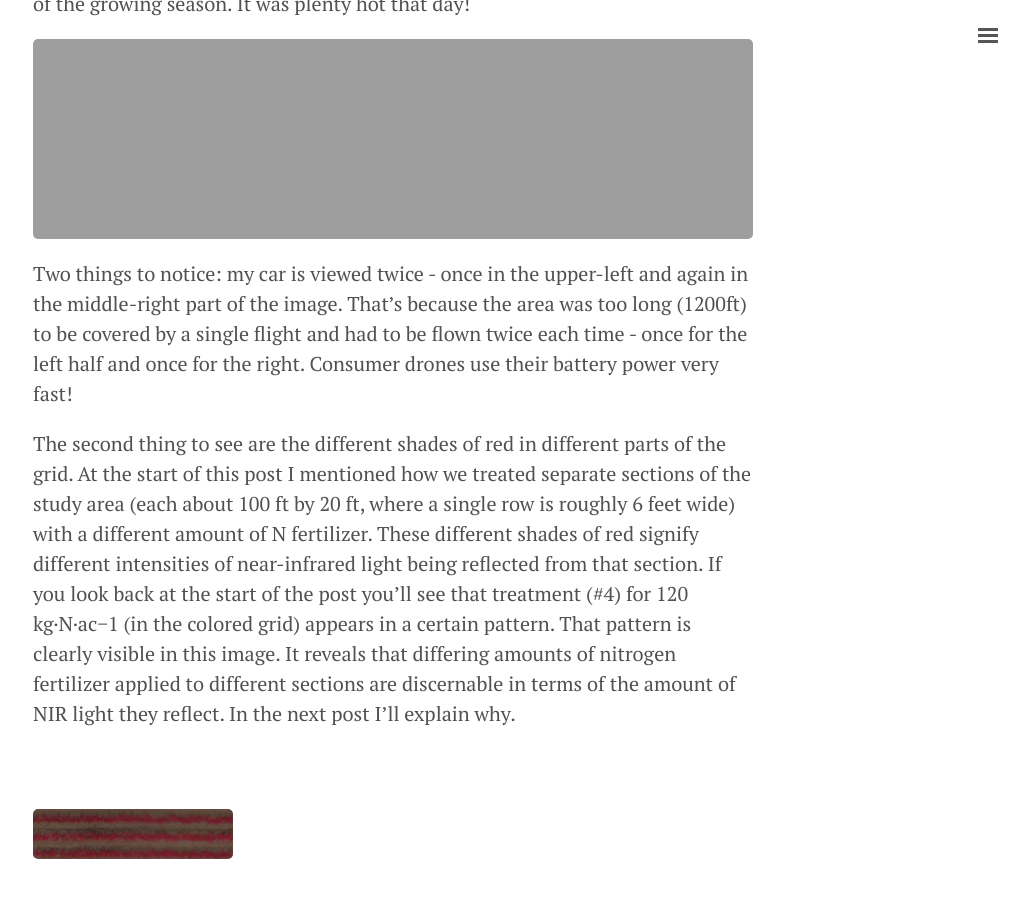
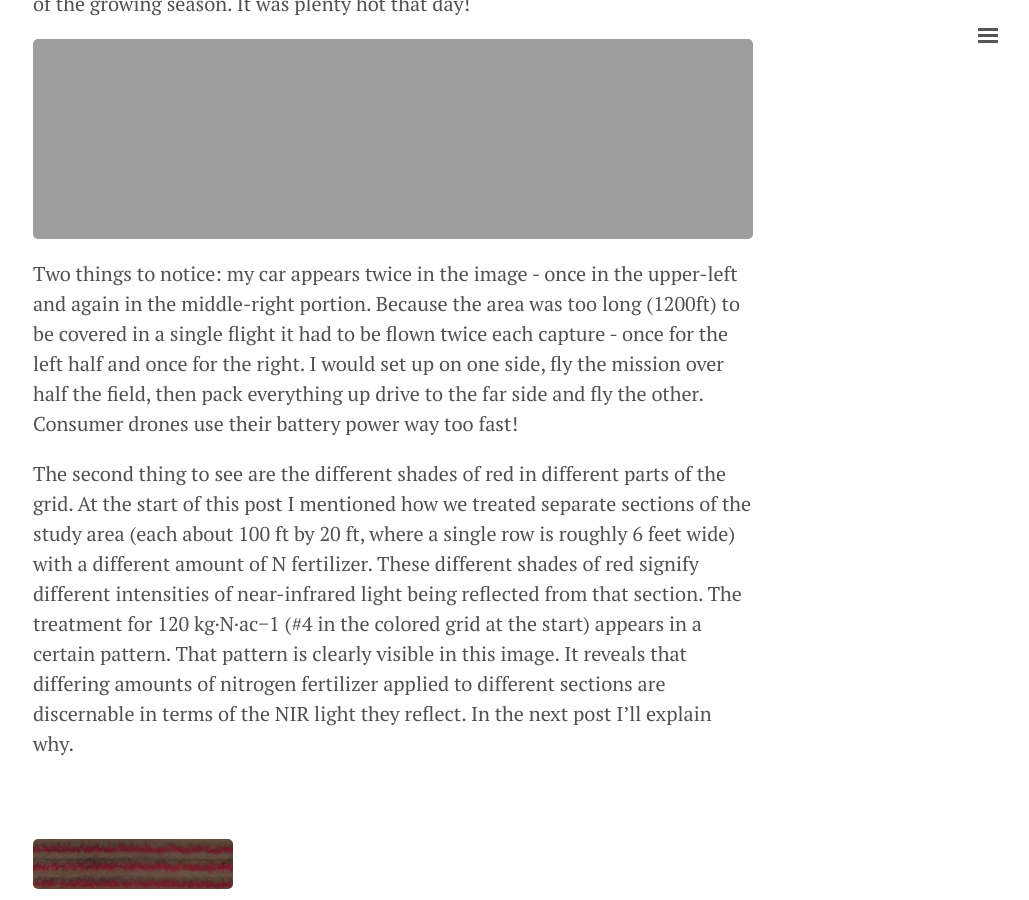
Before and after one commit to geraldmc/geraldmc.github.io, a Jekyll site: the page built from _posts/2019-02-23-predicting-yield-1.md, in a window 1280 px wide and 900 px high, scrolled down 4182 px. Shown: the whole window, without its empty margins (247-1276 px from the left). Built offline with Jekyll 4.4.1, drawn with Linux system fonts in a browser that asks for light colours.

```diff
--- a/_posts/2019-02-23-predicting-yield-1.md
+++ b/_posts/2019-02-23-predicting-yield-1.md
@@ -56,9 +56,9 @@ The process of stitching together many hundreds of smaller images, separating th
 
 ![NGR Full]({{ site.url }}/assets/NGR-full-view.png){:height="200px" width="850px"}
 
-Two things to notice: my car is viewed twice - once in the upper-left and again in the middle-right part of the image. That's because the area was too long (1200ft) to be covered by a single flight and had to be flown twice each time - once for the left half and once for the right. Consumer drones use their battery power very fast!
+Two things to notice: my car appears twice in the image - once in the upper-left and again in the middle-right portion. Because the area was too long (1200ft) to be covered in a single flight it had to be flown twice each capture - once for the left half and once for the right. I would set up on one side, fly the mission over half the field, then pack everything up drive to the far side and fly the other. Consumer drones use their battery power way too fast!
 
-The second thing to see are the different shades of red in different parts of the grid. At the start of this post I mentioned how we treated separate sections of the study area (each about 100 ft by 20 ft, where a single row is roughly 6 feet wide) with a different amount of N fertilizer. These different shades of red signify different intensities of near-infrared light being reflected from that section. If you look back at the start of the post you'll see that treatment (#4) for 120 kg·N·ac−1 (in the colored grid) appears in a certain pattern. That pattern is clearly visible in this image. It reveals that differing amounts of nitrogen fertilizer applied to different sections are discernable in terms of the amount of NIR light they reflect. In the next post I'll explain why.
+The second thing to see are the different shades of red in different parts of the grid. At the start of this post I mentioned how we treated separate sections of the study area (each about 100 ft by 20 ft, where a single row is roughly 6 feet wide) with a different amount of N fertilizer. These different shades of red signify different intensities of near-infrared light being reflected from that section. The treatment for 120 kg·N·ac−1 (#4 in the colored grid at the start) appears in a certain pattern. That pattern is clearly visible in this image. It reveals that differing amounts of nitrogen fertilizer applied to different sections are discernable in terms of the NIR light they reflect. In the next post I'll explain why.
 
 <br />
 ![CIR Section 001]({{ site.url }}/assets/2017-04-25_001_3_CIR.png){:height="50px" width="200px"}
```
